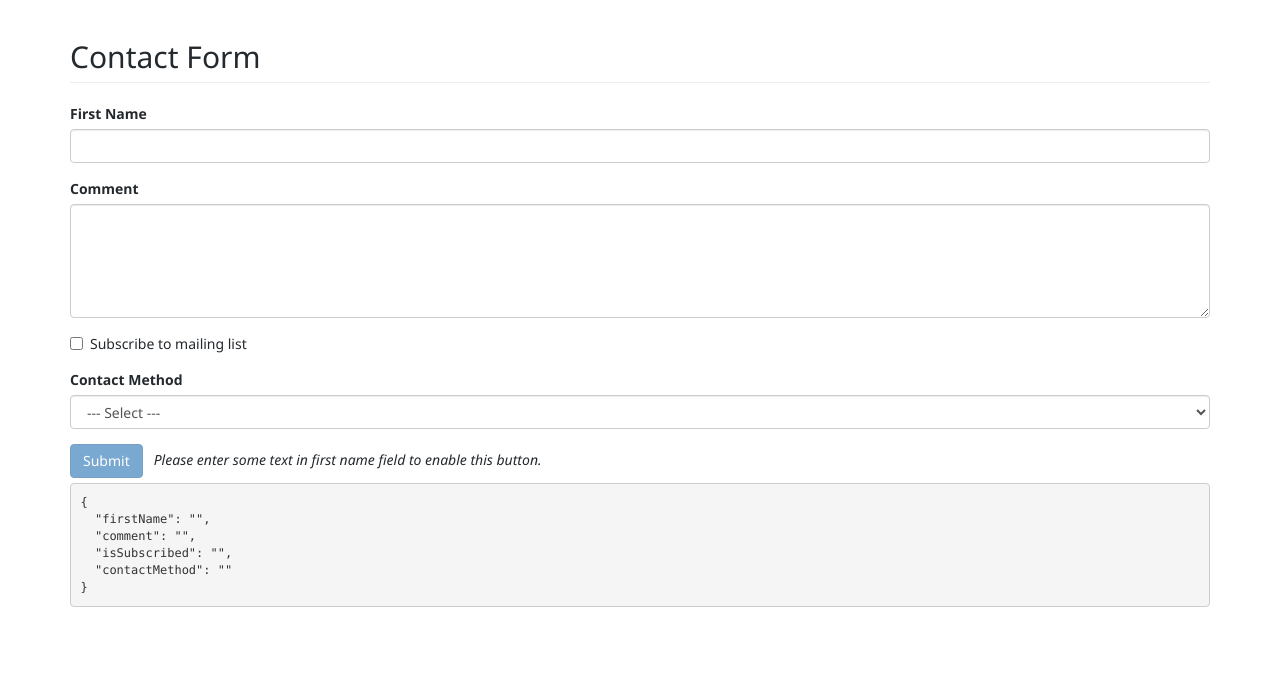
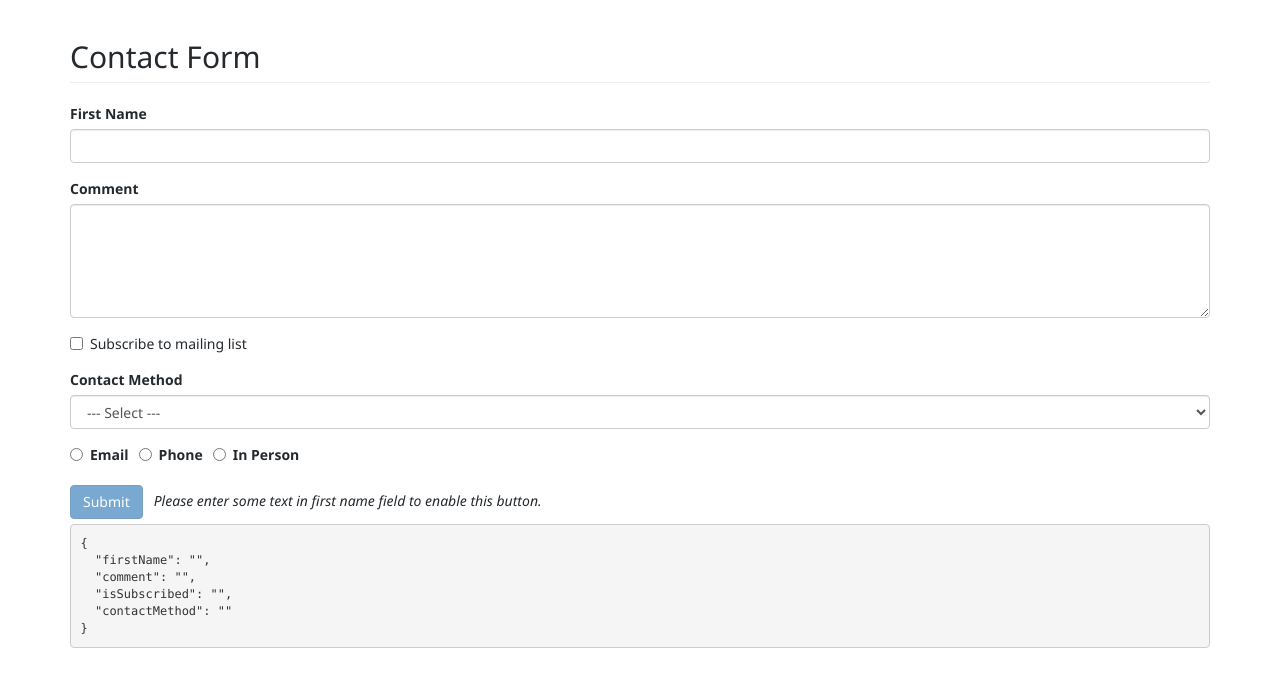
Before and after one commit to palashmon/learn-angular4, an Angular app: page / in a window 1280 px wide. Shown: the top 686 px of the page. Built offline with nearby package versions, Linux system fonts and the light colour scheme.

Commit message:
Working with radio buttons in form

```diff
--- a/src/app/contact-form/contact-form.component.html
+++ b/src/app/contact-form/contact-form.component.html
@@ -29,6 +29,14 @@
             <option *ngFor="let m of contactMethods" [value]="m.id">{{m.name}}</option>
         </select>
     </div>
+    <div class="form-group">
+        <div *ngFor="let m of contactMethods" class="radio-inline">
+            <label>
+                <input ngModel type="radio" name="contactMethod" [value]="m.id">
+                {{m.name}}
+            </label>
+        </div>
+    </div>
     <button class="btn btn-primary" [disabled]="!myForm.valid">Submit</button>&nbsp;&nbsp;
     <em *ngIf="!myForm.valid">Please enter some text in first name field to enable this button.</em>
     <em *ngIf="myForm.valid">Submit button is enabled now.</em>
--- a/src/app/contact-form/contact-form.component.ts
+++ b/src/app/contact-form/contact-form.component.ts
@@ -9,7 +9,11 @@ import { Component } from '@angular/core';
 export class ContactFormComponent {
     firstName: string;
     comment: string;
-    contactMethods = [{ id: 1, name: 'Email' }, { id: 2, name: 'Phone' }];
+    contactMethods = [
+        { id: 1, name: 'Email' },
+        { id: 2, name: 'Phone' },
+        { id: 3, name: 'In Person' }
+    ];
 
     submit(myForm) {
         // If the form is valid then only show the log
```
